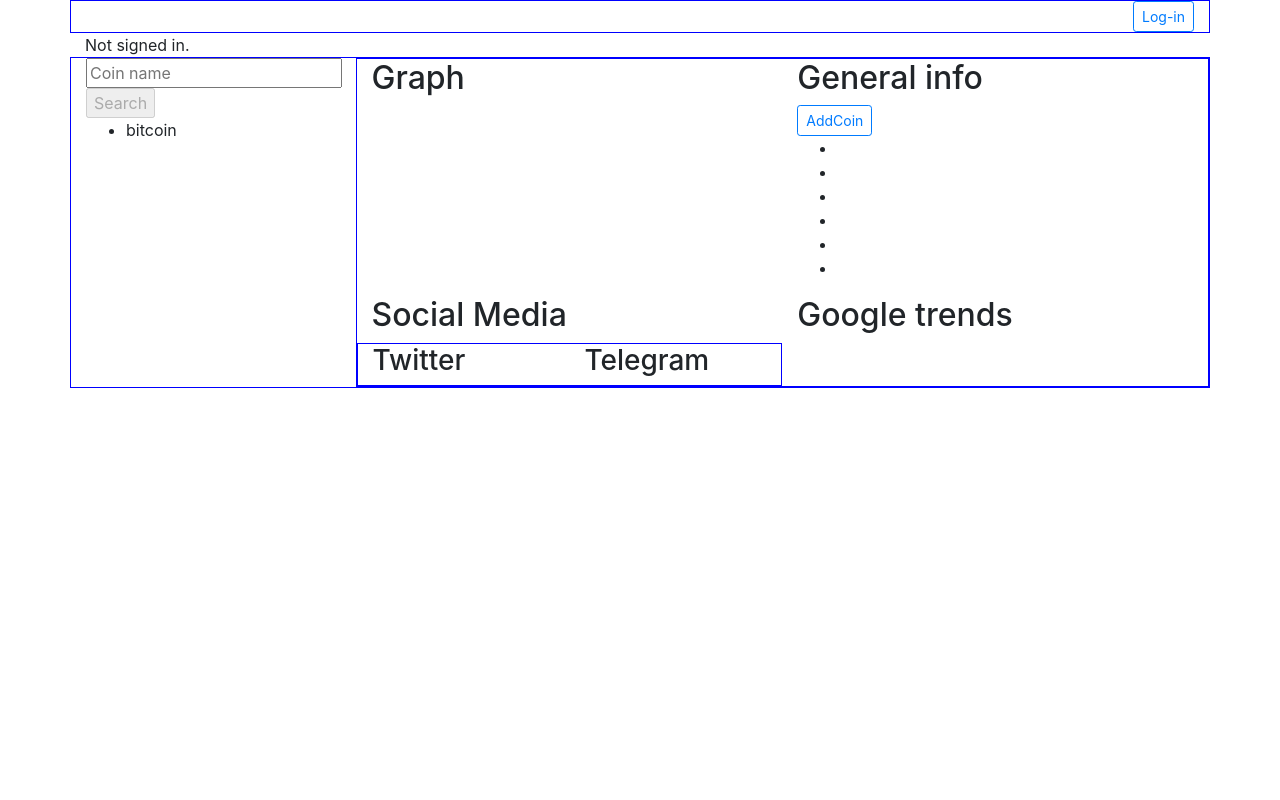
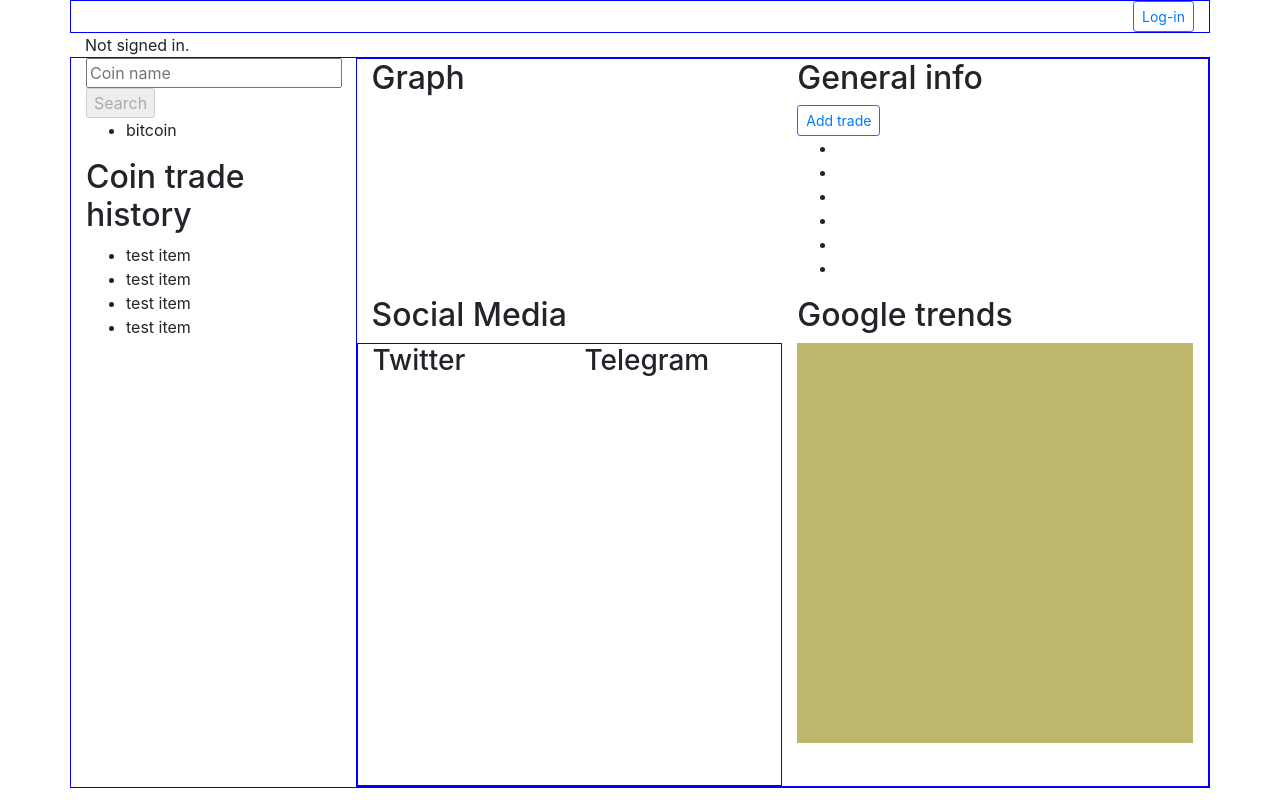
Before and after one commit to Martijncvv/cryptocurrency_portfolio_project, a Django app: template final/cryptofolio/templates/cryptofolio/index.html in a window 1280 px wide. Run offline with Django 3.2, Linux system fonts and the light colour scheme; the template is opened without the code that fills it, so the values that code supplies are empty; some libraries are stand-ins or nearby versions.

Commit message:
Added dynamic favicon, changed front-end layout

```diff
--- a/final/cryptofolio/static/index.js
+++ b/final/cryptofolio/static/index.js
@@ -1,10 +1,10 @@
 document.addEventListener('DOMContentLoaded', function() {
     // search function
-    document.querySelector('#submit_search').addEventListener('click', general_info);
+    document.querySelector('#submit_search').addEventListener('click', coin_info);
     // register button
     document.querySelector('#register').addEventListener('click', register);
     // add coin button
-    document.querySelector('#add_coin').addEventListener('click', add_coin);
+    document.querySelector('#add_trade').addEventListener('click', add_trade);
 
      // Add eventListeners to login classes
     let login_button = document.querySelectorAll('.login');
@@ -63,11 +63,16 @@ document.addEventListener('DOMContentLoaded', function() {
         }
     }
 
-    general_info("bitcoin");
+    coin_info("bitcoin");
 });
 
 
-function general_info(coin) {
+function coin_info(coin) {
+    // GOOGLE TRENDS
+
+
+
+    // GENERAL INFO FIELD
     // get value from form
     let coin_name = document.querySelector('#search_value');
     if (coin_name.value !== ""){
@@ -87,10 +92,16 @@ function general_info(coin) {
     // Disable the submit button again:
     submit_search.disabled = true;
 
-
     fetch("https://api.coingecko.com/api/v3/coins/" + coin + "?localization=false&tickers=true&market_data=true&community_data=false&developer_data=false&sparkline=false")
     .then(response => response.json())
     .then(data => {
+
+
+        // let favicon = document.createElement("link")
+        // favicon.rel = "icon"
+        // favicon.type = "image/png"
+        // favicon.href = data.image.thumb;
+        document.getElementById("favicon").setAttribute("href", data.image.thumb);
 
         console.log(data)  // KANN WEG
         // Add data to elements
@@ -101,8 +112,16 @@ function general_info(coin) {
         document.getElementById("coin_info_marketcap").innerHTML = data.market_data.market_cap.usd;
         document.getElementById("coin_info_atl").innerHTML = data.market_data.atl.usd + data.market_data.atl_date.usd;
         document.getElementById("coin_info_ath").innerHTML = data.market_data.ath.usd + data.market_data.ath_date.usd;
+
+        // twitter_name = data.links.twitter_screen_name
+        // // twitter_url = '<a href="https://twitter.com/intent/tweet?button_hashtag=' + twitter_name + '&ref_src=twsrc%5Etfw" class="twitter-hashtag-button" data-show-count="false">Tweet #' + twitter_name + '</a><script async src="https://platform.twitter.com/widgets.js" charset="utf-8"></script>'
+        // twitter_url = '<a class="twitter-timeline" href="https://twitter.com/' + twitter_name + '?ref_src=twsrc%5Etfw">Tweets by ' + twitter_name + '</a> <script async src="https://platform.twitter.com/widgets.js" charset="utf-8"></script>'
+        // // TWITTER
+
+        // document.getElementById("twitter_channel").innerHTML = twitter_url;
     });
 }
+
 
 function login() {
     document.querySelector("#register_field").style.display = "none";
@@ -118,7 +137,7 @@ function close_field() {
     document.querySelector("#register_field").style.display = "none";
     document.querySelector("#addcoin_field").style.display = "none";
 }
-function add_coin() {
+function add_trade() {
     // get coin name and set name in addcoin header
     coin_name = document.getElementById('coin_info_name').innerHTML;
     coin_ticker = document.getElementById('coin_info_ticker').innerHTML;
--- a/final/cryptofolio/static/styles.css
+++ b/final/cryptofolio/static/styles.css
@@ -21,3 +21,12 @@
 span {
     color: rgb(45, 45, 231);
 }
+
+#google_trends {
+    height: 400px;
+    background-color: darkkhaki;
+}
+
+#twitter_channel {
+    height: 400px;
+}
--- a/final/cryptofolio/templates/cryptofolio/index.html
+++ b/final/cryptofolio/templates/cryptofolio/index.html
@@ -11,15 +11,25 @@
 
 <div class="row">
     <div class="col-3">
+        <div id="portfolio_list">
+            <form>
+                <input id="search_value" placeholder = "Coin name" type="text">
+                <input id="submit_search" type="submit" value="Search">
+            </form>
 
-        <form>
-            <input id="search_value" placeholder = "Coin name" type="text">
-            <input id="submit_search" type="submit" value="Search">
-        </form>
+            <ul id="coin_list">
+            </ul>
+        </div>
+        <div id="">
+            <h2>Coin trade history</h2>
+            <ul>
+                <li>test item</li>
+                <li>test item</li>
+                <li>test item</li>
+                <li>test item</li>
+            </ul>
+        </div>
 
-        <ul id="coin_list">
-
-        </ul>
 
     </div>
 
@@ -30,7 +40,9 @@
             </div>
 
             <div class="col-6">
-                <h2>General info</h2> <button id="add_coin" class="btn btn-sm btn-outline-primary">AddCoin</button>
+                <h2>General info</h2>
+                <button id="add_trade" class="btn btn-sm btn-outline-primary">Add trade</button>
+
                 <ul>
                     <li id="coin_info_name"></li>
                     <li id="coin_info_ticker"></li>
@@ -46,6 +58,10 @@
                 <div class="row">
                     <div class="col-6">
                         <h3>Twitter</h3>
+                        <div id="twitter_channel">
+
+                        </div>
+
                     </div>
 
                     <div class="col-6">
@@ -54,12 +70,16 @@
                 </div>
             </div>
 
-            <div class="col-6">
+            <div class="col-6" >
                 <h2>Google trends</h2>
+                <div id="google_trends">
+                </div>
+
             </div>
         </div>
     </div>
 </div>
+
 
 
 <!-- LOGIN FIELD -->
@@ -127,7 +147,7 @@
             Price in $: <input id="addcoin_input_price" class="form-control" type="text" name="coin_price" placeholder="Amount">
         </div>
 
-        <input id="login_field_button" class="btn btn-primary" type="submit" value="Add to portfolio">
+        <input id="add_portfolio_button" class="btn btn-primary" type="submit" value="Add to portfolio">
     </form>
     <p> Don't have an account? Register <span id="register">here</span>. </p>
 
--- a/final/cryptofolio/templates/cryptofolio/layout.html
+++ b/final/cryptofolio/templates/cryptofolio/layout.html
@@ -6,7 +6,7 @@
         <title>{% block title %}{% endblock %}</title>
         <link rel="stylesheet" href="https://stackpath.bootstrapcdn.com/bootstrap/4.5.2/css/bootstrap.min.css" integrity="sha384-JcKb8q3iqJ61gNV9KGb8thSsNjpSL0n8PARn9HuZOnIxN0hoP+VmmDGMN5t9UJ0Z" crossorigin="anonymous">
         <link rel="stylesheet" href="{% static 'styles.css' %}">
-        <!-- <link rel="icon" type="image/png" href= static/mail/images/mail_icon.png> -->
+        <link id="favicon" rel="icon" type="image/png" href= "">
     </head>
 
     <body>
```
Also changed, not shown: PROCESS.md (+3 -2 lines), final/cryptofolio/models.py (+30 -0 lines), final/cryptofolio/views.py (+16 -1 lines).
